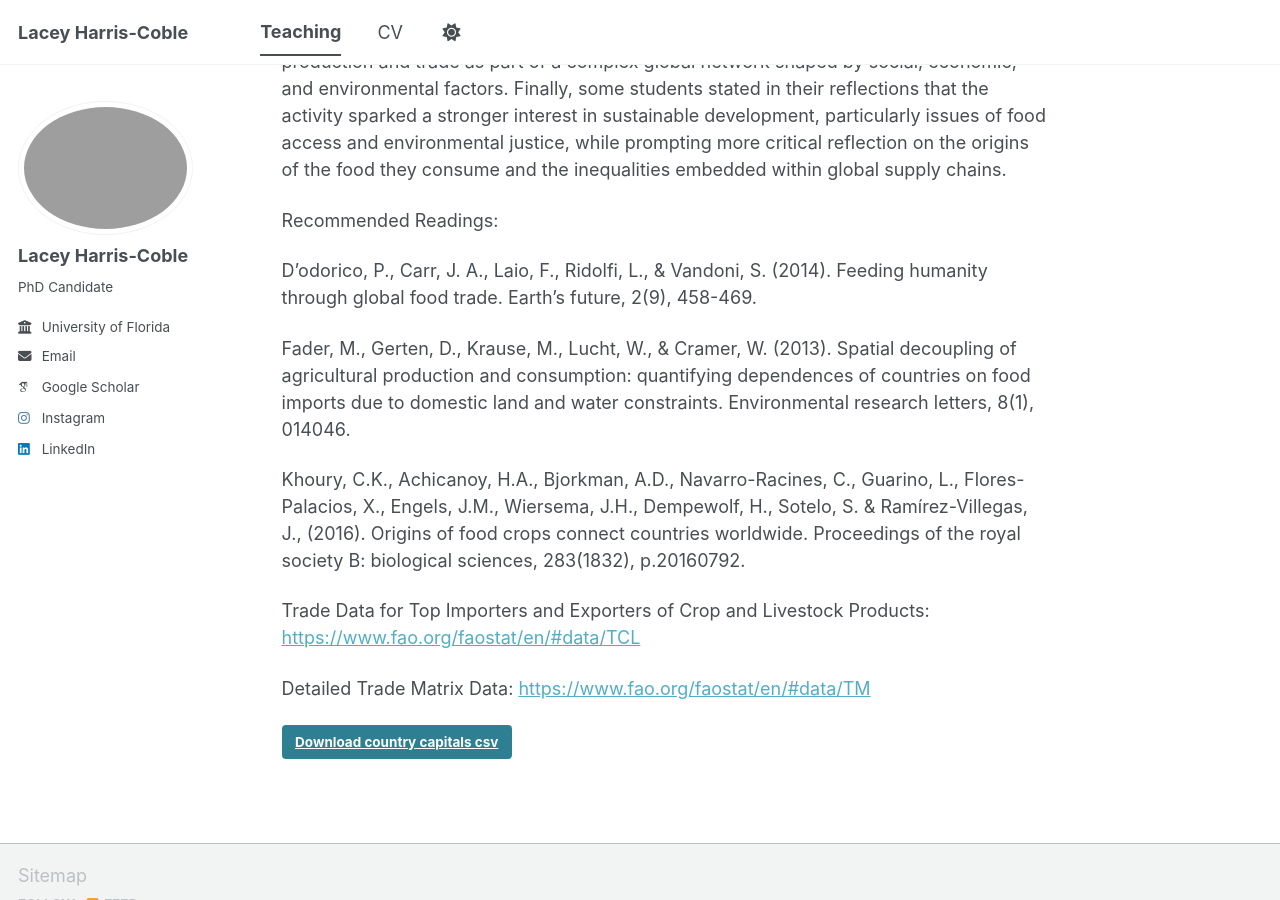
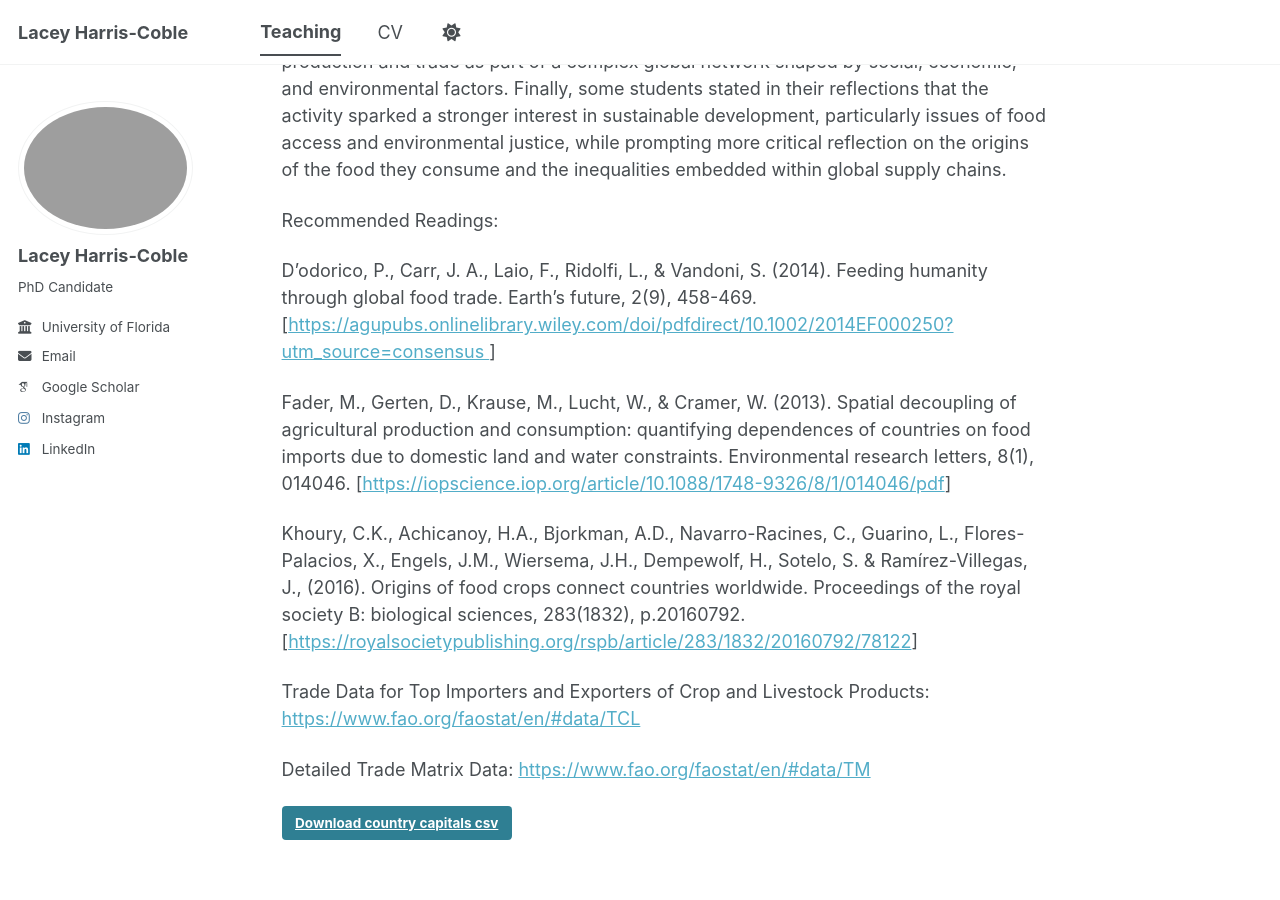
Before and after one commit to lharriscoble/lharriscoble.github.io, a Jekyll site: the page built from _teaching/2014-spring-teaching-1.md, in a window 1280 px wide and 900 px high, scrolled down 1518 px. Built offline with Jekyll 4.4.1, drawn with Linux system fonts in a browser that asks for light colours; some web fonts are replaced; a script bundle is joined from its source files by our own code; library files that are not in the unit come from our copies; some of the changed lines change nothing that is shown.

Commit message:
Update 2014-spring-teaching-1.md

```diff
--- a/_teaching/2014-spring-teaching-1.md
+++ b/_teaching/2014-spring-teaching-1.md
@@ -31,11 +31,11 @@ Students have also said that visual nature of the assignment deepened their awar
 
 Recommended Readings:
 
-D'odorico, P., Carr, J. A., Laio, F., Ridolfi, L., & Vandoni, S. (2014). Feeding humanity through global food trade. Earth's future, 2(9), 458-469.
+D'odorico, P., Carr, J. A., Laio, F., Ridolfi, L., & Vandoni, S. (2014). Feeding humanity through global food trade. Earth's future, 2(9), 458-469. [<https://agupubs.onlinelibrary.wiley.com/doi/pdfdirect/10.1002/2014EF000250?utm_source=consensus >]
 
-Fader, M., Gerten, D., Krause, M., Lucht, W., & Cramer, W. (2013). Spatial decoupling of agricultural production and consumption: quantifying dependences of countries on food imports due to domestic land and water constraints. Environmental research letters, 8(1), 014046.
+Fader, M., Gerten, D., Krause, M., Lucht, W., & Cramer, W. (2013). Spatial decoupling of agricultural production and consumption: quantifying dependences of countries on food imports due to domestic land and water constraints. Environmental research letters, 8(1), 014046. [<https://iopscience.iop.org/article/10.1088/1748-9326/8/1/014046/pdf>]
 
-Khoury, C.K., Achicanoy, H.A., Bjorkman, A.D., Navarro-Racines, C., Guarino, L., Flores-Palacios, X., Engels, J.M., Wiersema, J.H., Dempewolf, H., Sotelo, S. & Ramírez-Villegas, J., (2016). Origins of food crops connect countries worldwide. Proceedings of the royal society B: biological sciences, 283(1832), p.20160792.
+Khoury, C.K., Achicanoy, H.A., Bjorkman, A.D., Navarro-Racines, C., Guarino, L., Flores-Palacios, X., Engels, J.M., Wiersema, J.H., Dempewolf, H., Sotelo, S. & Ramírez-Villegas, J., (2016). Origins of food crops connect countries worldwide. Proceedings of the royal society B: biological sciences, 283(1832), p.20160792. [<https://royalsocietypublishing.org/rspb/article/283/1832/20160792/78122>]
 
 Trade Data for Top Importers and Exporters of Crop and Livestock Products: [<https://www.fao.org/faostat/en/#data/TCL>](<https://www.fao.org/faostat/en/#data/TCL>)
 
```
